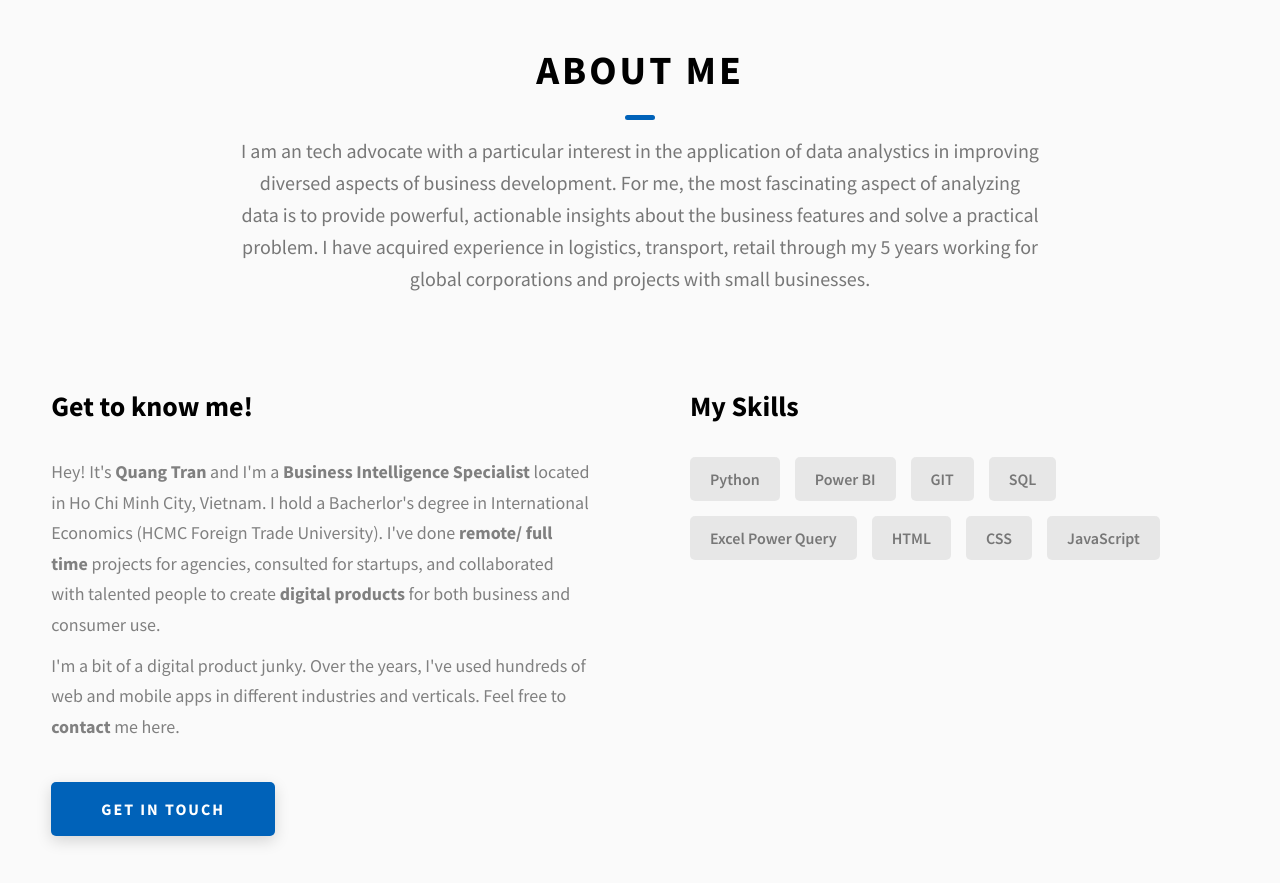
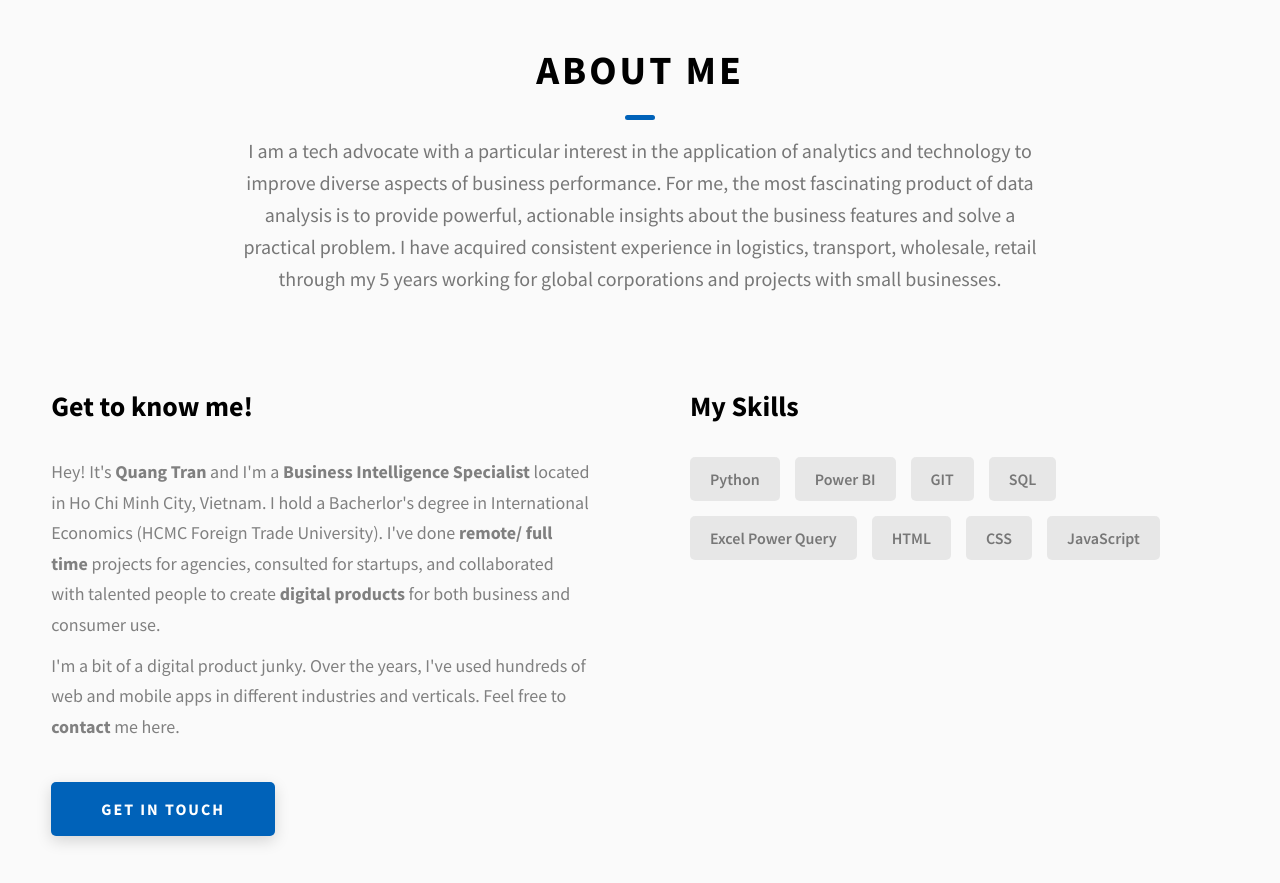
Before and after one commit to danny-213/portfolio-site, a website: page index.html in a window 1280 px wide. Shown: the part 880-1763 px from the top of the page. Drawn offline with Linux system fonts and the light colour scheme.

Commit message:
update index.html

```diff
--- a/index.html
+++ b/index.html
@@ -132,12 +132,7 @@
         <h2 class="heading heading-sec heading-sec__mb-med">
           <span class="heading-sec__main">About Me</span>
           <span class="heading-sec__sub">
-            I am an tech advocate with a particular interest in the application of data
-             analystics in improving diversed aspects of business development.
-             For me, the most fascinating aspect of analyzing data is to provide powerful,
-             actionable insights about the business features and solve a practical problem.
-             I have acquired experience in logistics, transport, retail through my 5 years working for
-             global corporations and projects with small businesses.
+            I am a tech advocate with a particular interest in the application of analytics and technology to improve diverse aspects of business performance. For me, the most fascinating product of data analysis is to provide powerful, actionable insights about the business features and solve a practical problem. I have acquired consistent experience in logistics, transport, wholesale, retail through my 5 years working for global corporations and projects with small businesses.
           </span>
         </h2>
         <div class="about__content">
```
